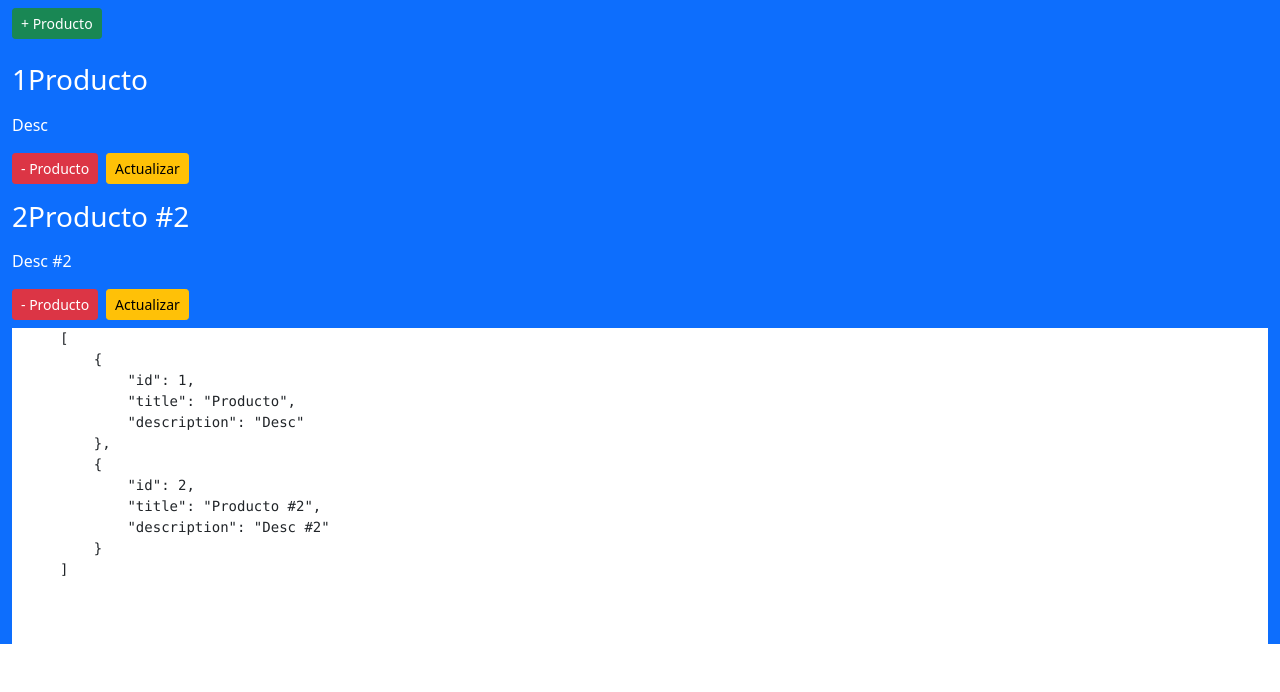
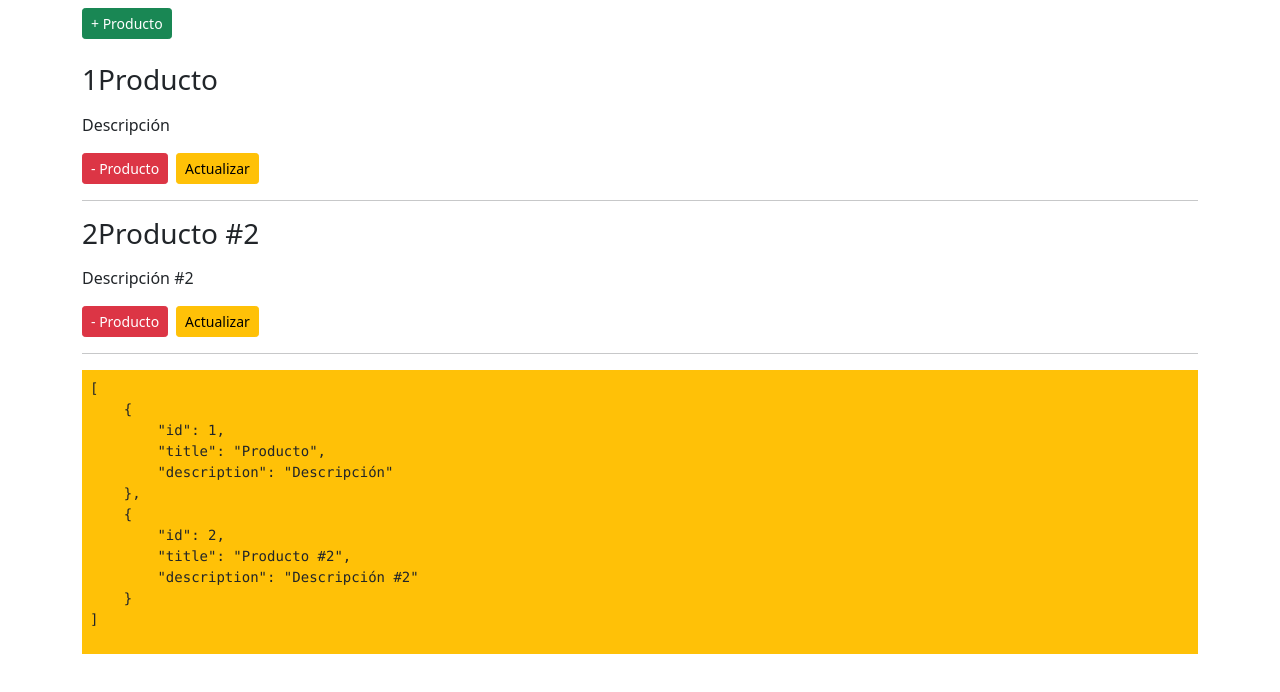
Before and after one commit to pedro-donoso/shopping-cart, a React (Create React App) app: page / in a window 1280 px wide. Shown: the top 692 px of the page. Built offline with nearby package versions, Linux system fonts and the light colour scheme.

Commit message:
cambio color

```diff
--- a/src/ShoppingCart.js
+++ b/src/ShoppingCart.js
@@ -1,8 +1,8 @@
 import React, { useState } from "react";
 
 const initialCart = [
-  { id: 1, title: "Producto", description: "Desc" },
-  { id: 2, title: "Producto #2", description: "Desc #2" },
+  { id: 1, title: "Producto", description: "Descripción" },
+  { id: 2, title: "Producto #2", description: "Descripción #2" },
 ];
 
 const ShoppingCart = () => {
@@ -28,7 +28,7 @@ const ShoppingCart = () => {
   };
 
   return (
-    <div className="container-fluid bg-primary">
+    <div className="container">
       <button className="btn btn-sm btn-success my-2"
         onClick={() =>
           addProduct({
@@ -41,7 +41,7 @@ const ShoppingCart = () => {
       </button>
 
       {cart.map((product) => (
-        <div key={product.id} className="text-white mt-2">
+        <div key={product.id} className="mt-2">
           <h3 className="my-3">
             {product.id}
             {product.title}
@@ -60,9 +60,10 @@ const ShoppingCart = () => {
           >
             Actualizar
           </button>
+          <hr/>
         </div>
       ))}
-            <div className="bg-white pb-5 px-5 mt-2">
+            <div className="bg-warning py-2 px-2 mt-2">
             <pre>
               {JSON.stringify(cart, null, 4)}
             </pre>
```
